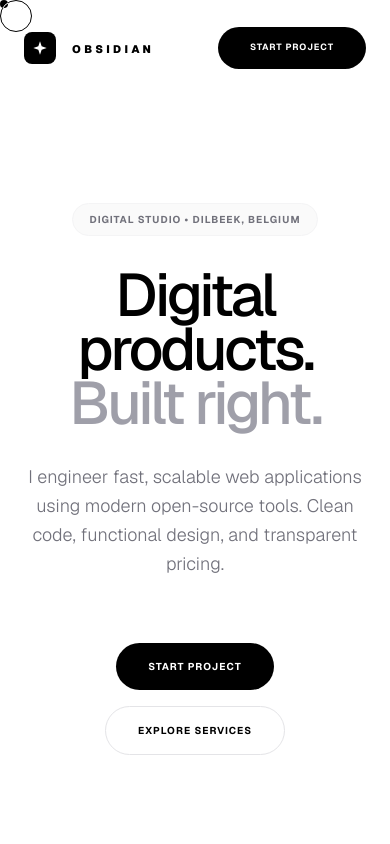
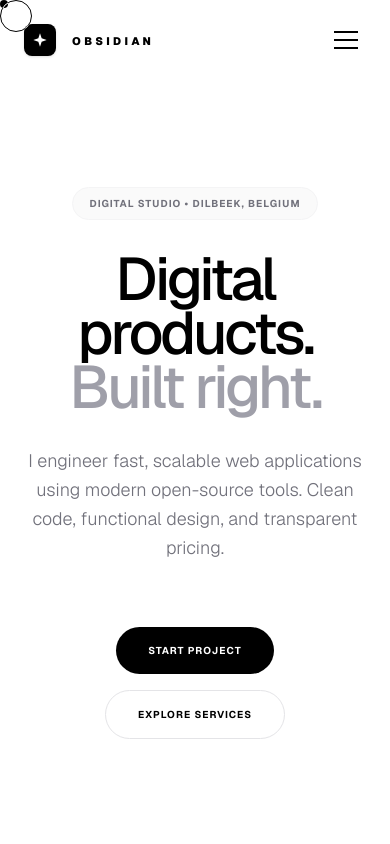
Before and after one commit to Obsidian-Forge/Obsidian, a Next.js app: page / in a window 390 px wide. Shown: the top 844 px of the page. Built offline with nearby package versions, Linux system fonts and the light colour scheme.

Commit message:
update sharedlayout

```diff
--- a/app/components/SharedLayout.tsx
+++ b/app/components/SharedLayout.tsx
@@ -1,7 +1,8 @@
 "use client";
 
-import React, { useEffect, useRef } from 'react';
+import React, { useEffect, useRef, useState } from 'react';
 import Link from 'next/link';
+import { motion, AnimatePresence } from 'framer-motion';
 
 const CustomCursor = () => {
   const dotRef = useRef<HTMLDivElement>(null);
@@ -39,13 +40,12 @@ const CustomCursor = () => {
 
   return (
     <>
-      <div ref={dotRef} className="fixed top-0 left-0 w-2 h-2 bg-white mix-blend-difference rounded-full pointer-events-none z-[100] hide-on-mobile" />
-      <div ref={ringRef} className="fixed top-0 left-0 w-8 h-8 border border-white mix-blend-difference rounded-full pointer-events-none z-[99] hide-on-mobile" />
+      <div ref={dotRef} className="fixed top-0 left-0 w-2 h-2 bg-white mix-blend-difference rounded-full pointer-events-none z-[1000] hide-on-mobile" />
+      <div ref={ringRef} className="fixed top-0 left-0 w-8 h-8 border border-white mix-blend-difference rounded-full pointer-events-none z-[999] hide-on-mobile" />
     </>
   );
 };
 
-// Orijinal Obsidian Logosu
 const ObsidianLogo = () => (
   <svg viewBox="0 0 24 24" className="w-4 h-4 fill-white">
     <path d="M12 2L14.5 9.5L22 12L14.5 14.5L12 22L9.5 14.5L2 12L9.5 9.5L12 2Z" />
@@ -53,17 +53,34 @@ const ObsidianLogo = () => (
 );
 
 export default function SharedLayout({ children }: { children: React.ReactNode }) {
+  const [isOpen, setIsOpen] = useState(false);
+
+  const navLinks = [
+    { name: "Home", href: "/" },
+    { name: "Services", href: "/services" },
+    { name: "Process", href: "/process" },
+    { name: "Contact", href: "/contact" },
+  ];
+
+  useEffect(() => {
+    if (isOpen) {
+      document.body.style.overflow = 'hidden';
+    } else {
+      document.body.style.overflow = 'unset';
+    }
+  }, [isOpen]);
+
   return (
-    <div className="min-h-screen bg-white text-black font-sans flex flex-col">
+    <div className="min-h-screen bg-white text-black font-sans flex flex-col relative">
       <CustomCursor />
 
-      {/* HEADER */}
-      <header className="sticky top-0 w-full z-50 bg-white/80 backdrop-blur-md">
-        <div className="w-full px-6 md:px-16 h-24 flex items-center justify-between">
+      {/* HEADER - No bottom line */}
+      <header className="sticky top-0 w-full z-[100] bg-white">
+        <div className="w-full px-6 md:px-16 h-20 md:h-24 flex items-center justify-between relative">
 
-          {/* Logo Alanı */}
-          <Link href="/" className="flex items-center gap-4 group">
-            <div className="w-8 h-8 bg-black rounded-lg flex items-center justify-center transition-transform group-hover:scale-95">
+          {/* Logo */}
+          <Link href="/" className="flex items-center gap-4 group relative z-[110]" onClick={() => setIsOpen(false)}>
+            <div className="w-8 h-8 bg-black rounded-lg flex items-center justify-center transition-transform group-hover:scale-95 shadow-sm">
                <ObsidianLogo />
             </div>
             <span className="text-[11px] font-black tracking-[0.3em] text-black uppercase leading-none mt-0.5">
@@ -71,34 +88,109 @@ export default function SharedLayout({ children }: { children: React.ReactNode }
             </span>
           </Link>
 
-          {/* Orta Navigasyon */}
+          {/* Desktop Nav */}
           <nav className="hidden md:flex items-center gap-10">
-            <Link href="/" className="text-[10px] font-bold text-zinc-400 uppercase tracking-[0.2em] hover:text-black transition-colors">Home</Link>
-            <Link href="/services" className="text-[10px] font-bold text-zinc-400 uppercase tracking-[0.2em] hover:text-black transition-colors">Services</Link>
-            <Link href="/process" className="text-[10px] font-bold text-zinc-400 uppercase tracking-[0.2em] hover:text-black transition-colors">Process</Link>
-            <Link href="/contact" className="text-[10px] font-bold text-zinc-400 uppercase tracking-[0.2em] hover:text-black transition-colors">Contact</Link>
+            {navLinks.map((link) => (
+              <Link key={link.name} href={link.href} className="text-[10px] font-bold text-zinc-400 uppercase tracking-[0.2em] hover:text-black transition-colors">
+                {link.name}
+              </Link>
+            ))}
           </nav>
 
-          {/* Aksiyon Butonu - Start Project olarak güncellendi */}
-          <Link href="/calculator" className="px-8 py-3.5 bg-black text-white text-[9px] font-bold uppercase tracking-widest rounded-full hover:bg-zinc-800 transition-colors">
-            Start Project
-          </Link>
+          {/* Right Area */}
+          <div className="flex items-center gap-4 relative z-[110]">
+            <Link href="/calculator" className="hidden sm:inline-block px-8 py-3.5 bg-black text-white text-[9px] font-bold uppercase tracking-widest rounded-full hover:bg-zinc-800 transition-all">
+              Start Project
+            </Link>
+
+            {/* Hamburger Button - 3 Lines Animated to X */}
+            <button
+              onClick={() => setIsOpen(!isOpen)}
+              className="flex md:hidden flex-col justify-center items-center w-10 h-10 gap-1.5 focus:outline-none relative"
+              aria-label="Toggle Menu"
+            >
+              <motion.span
+                animate={isOpen ? { rotate: 45, y: 8 } : { rotate: 0, y: 0 }}
+                className="w-6 h-0.5 bg-black block origin-center"
+              />
+              <motion.span
+                animate={isOpen ? { opacity: 0, x: 20 } : { opacity: 1, x: 0 }}
+                className="w-6 h-0.5 bg-black block"
+              />
+              <motion.span
+                animate={isOpen ? { rotate: -45, y: -8 } : { rotate: 0, y: 0 }}
+                className="w-6 h-0.5 bg-black block origin-center"
+              />
+            </button>
+          </div>
         </div>
+
+        {/* SIDEBAR PANEL - Solid White Background */}
+        <AnimatePresence>
+          {isOpen && (
+            <motion.div
+              initial={{ x: "100%" }}
+              animate={{ x: 0 }}
+              exit={{ x: "100%" }}
+              transition={{ type: "spring", damping: 30, stiffness: 300 }}
+              className="fixed inset-0 z-[105] bg-white md:hidden flex flex-col pt-24"
+            >
+              <div className="flex-grow flex flex-col items-center justify-center gap-10 text-center px-8 pb-24">
+                {navLinks.map((link, i) => (
+                  <motion.div
+                    key={link.name}
+                    initial={{ opacity: 0, y: 20 }}
+                    animate={{ opacity: 1, y: 0 }}
+                    transition={{ delay: 0.1 + i * 0.05 }}
+                    className="w-full"
+                  >
+                    <Link
+                      href={link.href}
+                      onClick={() => setIsOpen(false)}
+                      className="text-4xl font-black uppercase tracking-tighter text-black hover:text-zinc-500 transition-colors block py-2"
+                    >
+                      {link.name}
+                    </Link>
+                  </motion.div>
+                ))}
+
+                <motion.div
+                  initial={{ opacity: 0, y: 20 }}
+                  animate={{ opacity: 1, y: 0 }}
+                  transition={{ delay: 0.4 }}
+                  className="pt-10 w-full max-w-[280px]"
+                >
+                  <Link
+                    href="/calculator"
+                    onClick={() => setIsOpen(false)}
+                    className="flex items-center justify-center w-full py-6 bg-black text-white text-[10px] font-bold uppercase tracking-[0.3em] rounded-full shadow-2xl active:scale-95 transition-transform"
+                  >
+                    Start Project
+                  </Link>
+                </motion.div>
+              </div>
+
+              {/* Panel Footer */}
+              <div className="p-12 text-center">
+                <p className="text-[10px] font-bold text-zinc-400 uppercase tracking-widest">
+                  Dilbeek, Belgium &bull; Obsidian Studio
+                </p>
+              </div>
+            </motion.div>
+          )}
+        </AnimatePresence>
       </header>
 
-      {/* İÇERİK */}
       <main className="flex-grow">
         {children}
       </main>
 
-      {/* FOOTER */}
       <footer className="w-full bg-white py-16 px-6 md:px-16 mt-12 border-t border-zinc-100/50">
         <div className="w-full flex flex-col md:flex-row items-start md:items-center justify-between gap-8">
-
           <div className="flex flex-col gap-4">
              <div className="flex items-center gap-4">
-              <div className="w-8 h-8 bg-black rounded-lg flex items-center justify-center">
-                <svg viewBox="0 0 24 24" className="w-4 h-4 fill-white"><path d="M12 2L14.5 9.5L22 12L14.5 14.5L12 22L9.5 14.5L2 12L9.5 9.5L12 2Z" /></svg>
+              <div className="w-8 h-8 bg-black rounded-lg flex items-center justify-center shadow-sm">
+                <ObsidianLogo />
               </div>
               <span className="text-[11px] font-black tracking-[0.3em] text-black uppercase leading-none mt-0.5">
                 Obsidian
@@ -112,18 +204,16 @@ export default function SharedLayout({ children }: { children: React.ReactNode }
 
           <div className="flex flex-col sm:flex-row gap-x-12 gap-y-4">
              <div className="flex gap-8">
-                <a href="#" className="text-[10px] font-bold text-zinc-400 uppercase tracking-widest hover:text-black transition-colors">LinkedIn</a>
-                <a href="#" className="text-[10px] font-bold text-zinc-400 uppercase tracking-widest hover:text-black transition-colors">GitHub</a>
+                <a href="#" target="_blank" rel="noopener noreferrer" className="text-[10px] font-bold text-zinc-400 uppercase tracking-widest hover:text-black transition-colors">LinkedIn</a>
+                <a href="#" target="_blank" rel="noopener noreferrer" className="text-[10px] font-bold text-zinc-400 uppercase tracking-widest hover:text-black transition-colors">GitHub</a>
              </div>
              <div className="flex gap-8">
                 <Link href="/privacy" className="text-[10px] font-bold text-zinc-400 uppercase tracking-widest hover:text-black transition-colors">Privacy</Link>
                 <Link href="/terms" className="text-[10px] font-bold text-zinc-400 uppercase tracking-widest hover:text-black transition-colors">Terms</Link>
              </div>
           </div>
-
         </div>
       </footer>
-
     </div>
   );
 }
```
